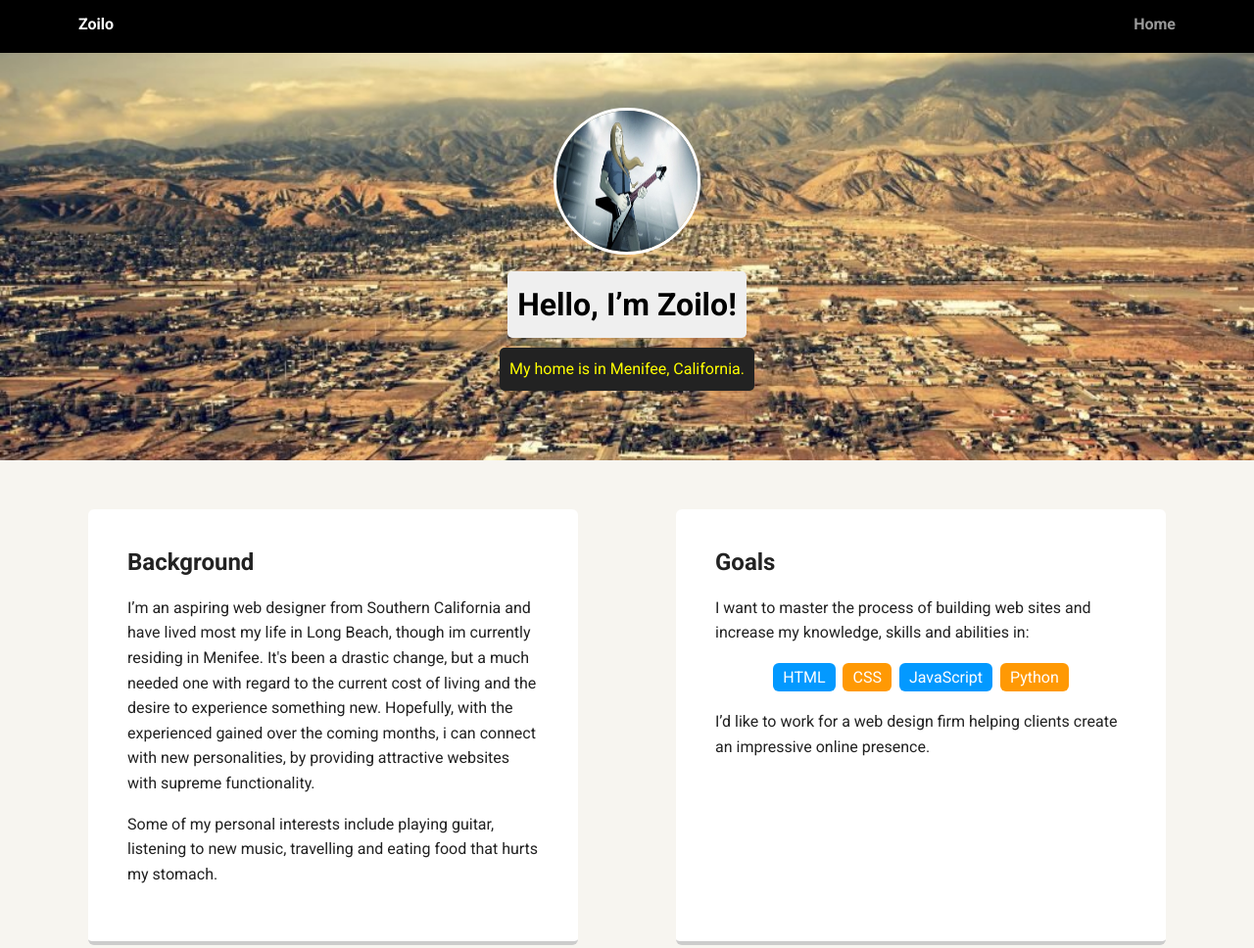
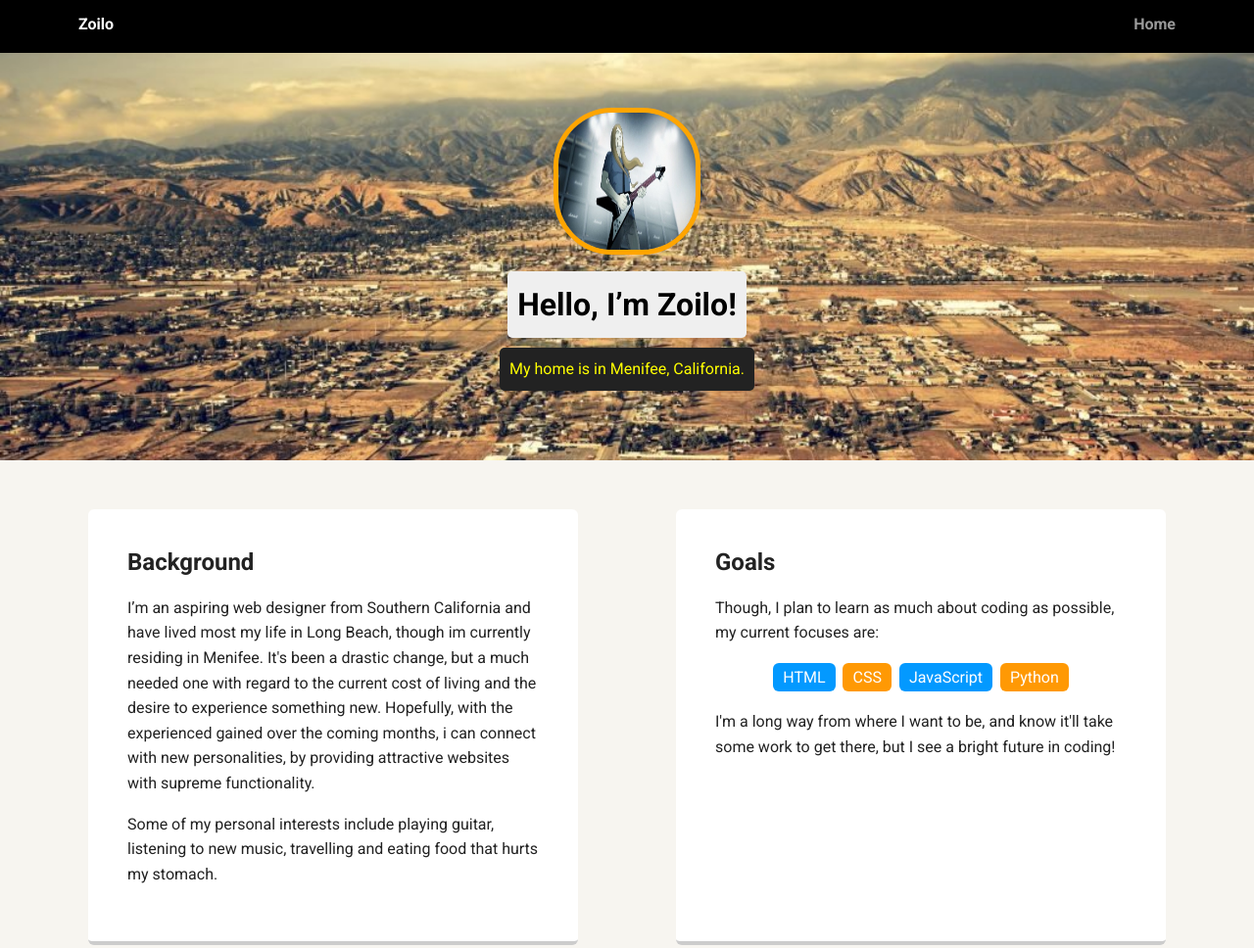
Before and after one commit to z9COYG/project_1_pp, a plain HTML site: page index.html in a window 1280 px wide. Shown: the top 968 px of the page at 98% size. Drawn offline with Linux system fonts and the light colour scheme; a web font is replaced by a local one.

Commit message:
changed placeholder text and some css

```diff
--- a/index.html
+++ b/index.html
@@ -30,14 +30,14 @@
 
       <div class="card">
         <h2>Goals</h2>
-        <p>I want to master the process of building web sites and increase my knowledge, skills and abilities in:</p>
+        <p>Though, I plan to learn as much about coding as possible, my current focuses are:</p>
         <ul class="skills">
           <li>HTML</li>
           <li>CSS</li>
           <li>JavaScript</li>
           <li>Python</li>
         </ul>
-        <p>I’d like to work for a web design firm helping clients create an impressive online presence.</p>
+        <p>I'm a long way from where I want to be, and know it'll take some work to get there, but I see a bright future in coding! </p>
       </div>
     </main>
 
--- a/styles.css
+++ b/styles.css
@@ -69,12 +69,12 @@ header .profile-image {
   margin-top: 50px;
   width: 150px;
   height: 150px;
-  border-radius: 50%;
-  border: 3px solid white;
+  border-radius: 40%;
+  border: 5px solid orange;
   transition: all .5s;
 }
 header .profile-image:hover {
-  transform: scale(1.2) rotate(5deg);
+  transform: scale(1.2) rotate(360deg);
 }
 .tag {
   background-color: #efefef;
@@ -125,6 +125,8 @@ footer {
   min-height: 30px;
   padding: 20px 0 40px 20px;
 }
+
+
 
 footer .copyright {
   top: -8px;
```
